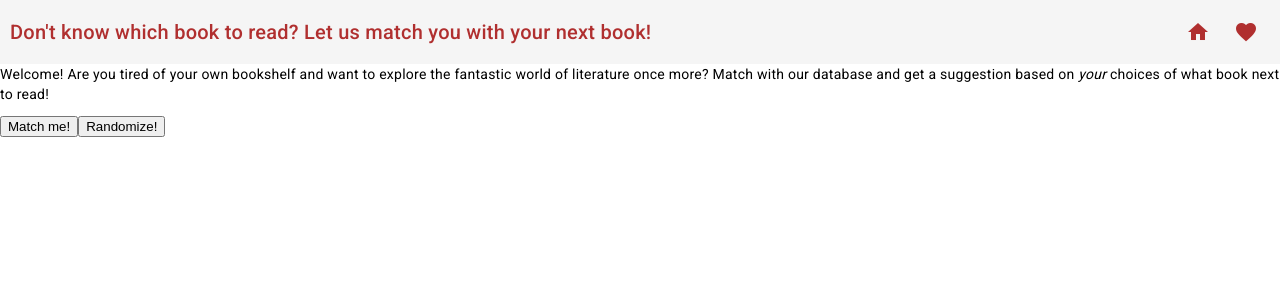
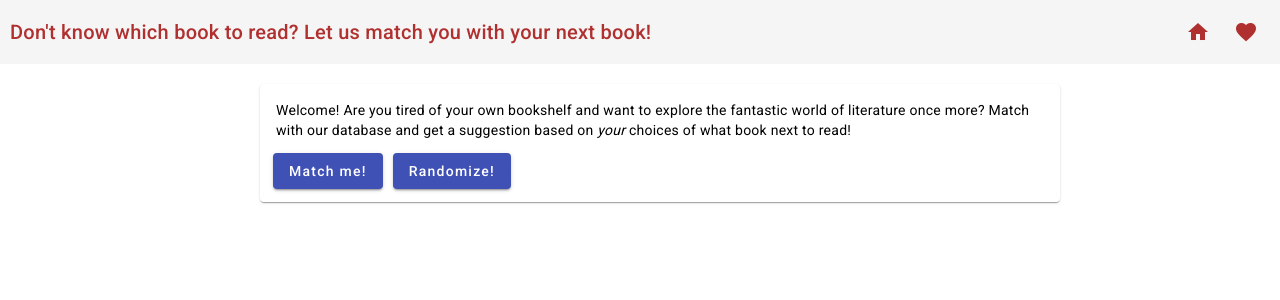
Before and after one commit to SnaffarN/EDAF90-Projekt, an Angular app in the folder my-angular-project/: page /home in a window 1280 px wide. Shown: the top 300 px of the page. Built offline with nearby package versions, Linux system fonts and the light colour scheme.

Commit message:
massa grajor

```diff
--- a/my-angular-project/src/app/app.component.css
+++ b/my-angular-project/src/app/app.component.css
@@ -12,3 +12,12 @@
  .home-button-spacer {
    flex: 1 1 auto;
  }
+
+ .content-container {
+    width: 800px;
+    margin: 20px;
+    position: absolute;
+    left: 50%;
+    -ms-transform: translateX(-50%);
+    transform: translateX(-50%);
+}
--- a/my-angular-project/src/app/app.component.html
+++ b/my-angular-project/src/app/app.component.html
@@ -10,5 +10,6 @@
         </button>
 </mat-toolbar-row>
 </mat-toolbar>
-
+<div class="content-container">
 <router-outlet></router-outlet>
+</div>
--- a/my-angular-project/src/app/book-search/book-search.component.css
+++ b/my-angular-project/src/app/book-search/book-search.component.css
@@ -4,7 +4,6 @@
 
 .book-search-card {
     margin: 10px;
-    width: 600px;
     align-self: center;
 }
 .form-container {
--- a/my-angular-project/src/app/home/home.component.css
+++ b/my-angular-project/src/app/home/home.component.css
@@ -0,0 +1,4 @@
+
+.button {
+    margin: 5px;
+  }
--- a/my-angular-project/src/app/home/home.component.html
+++ b/my-angular-project/src/app/home/home.component.html
@@ -1,6 +1,14 @@
-<div><p>Welcome! Are you tired of your own bookshelf and want to explore the fantastic world of literature once more?
-    Match with our database and get a suggestion based on <i>your</i> choices of what book next to read!</p>
+<div class="home-container">
+    <mat-card class="home-card">
+        <mat-card-content>
+            <p>Welcome! Are you tired of your own bookshelf and want to explore the fantastic world of literature once more?
+                Match with our database and get a suggestion based on <i>your</i> choices of what book next to read!
+            </p>
+        </mat-card-content>
+        <mat-card-actions>
+            <button class="button" mat-raised-button color="primary" routerLink="/book-search" (click)="onSearch()">Match me!</button>
+            <button class="button" mat-raised-button color="primary"routerLink="/recommend-books" (click)="onRandomize()">Randomize!</button>
+        </mat-card-actions>
+    </mat-card>
 
-    <button routerLink="/book-search">Match me!</button>
-    <button routerLink="/recommend-books">Randomize!</button>
 </div>
--- a/my-angular-project/src/app/home/home.component.ts
+++ b/my-angular-project/src/app/home/home.component.ts
@@ -1,4 +1,6 @@
 import { Component } from '@angular/core';
+import { Book } from '../Book';
+import { BookService } from '../services/book.service';
 
 @Component({
   selector: 'app-home',
@@ -7,4 +9,13 @@ import { Component } from '@angular/core';
 })
 export class HomeComponent {
 
+  public onRandomize() {
+    this.bookService.setRandomize(true);
+  }
+
+  public onSearch() {
+    this.bookService.setRandomize(false);
+  }
+
+  constructor(private bookService: BookService){}
 }
--- a/my-angular-project/src/app/recommend-book/recommend-book.component.css
+++ b/my-angular-project/src/app/recommend-book/recommend-book.component.css
@@ -1,20 +1,15 @@
-:host {
-    display: flex;
-    flex-direction: column;
-    align-items: flex-start;
-  }
-
-  .example-section {
+.example-section {
     margin: 12px 0;
-  }
-
-
-  .recommend-book-card {
-    margin: 10px;
-    width: 600px;
-    align-self: center;
 }
 
+.recommend-book-card {
+    margin: 10px;
+    align-items: center;
+}
+
+.button {
+  margin: 5px;
+}
 .recommend-book-button {
   flex: 1;
 }
--- a/my-angular-project/src/app/recommend-book/recommend-book.component.html
+++ b/my-angular-project/src/app/recommend-book/recommend-book.component.html
@@ -4,17 +4,16 @@
       <mat-card-title>We think you would really like...</mat-card-title>
     </mat-card-header>
     <mat-card-content>
-      {{getBestMatch().title}}
+      {{bookMatch.title}}
     </mat-card-content>
     <mat-card-actions>
-      <button mat-raised-button color="primary" (click)="saveBook()" (click)="openSnackBar()"> Sounds good!</button>
+      <button class="button" mat-raised-button color="primary" (click)="saveBook()" routerLink="/book-confirmation"> Sounds good!</button>
 
+      <div *ngIf="getRandomize()">
+        <button class="button" mat-raised-button color="primary" (click)="newSuggestion()">Give me a new suggestion</button>
+      </div>
 
-
-
-      <button mat-raised-button color="primary" (click)="newSuggestion()">Give me a new suggestion</button>
-
-      <button mat-raised-button color="primary" routerLink="/book-search">Change my choices</button>
+      <button class="button" mat-raised-button color="primary" routerLink="/book-search">Change my choices</button>
 
     </mat-card-actions>
   </mat-card>
--- a/my-angular-project/src/app/recommend-book/recommend-book.component.ts
+++ b/my-angular-project/src/app/recommend-book/recommend-book.component.ts
@@ -14,10 +14,14 @@ export class RecommendBookComponent implements OnInit{
 
   search = {} as Book;
   books = [] as Book[];
-  bookMatch = {} as Book;
+  bookMatch = {title: ""} as Book;
+  randomId: number = 0;
 
   newSuggestion(): void {
-    console.log("Generera nytt förslag");
+    let newBook = this.books[this.getRandomInt(this.books.length)];
+    while(newBook.title === this.bookMatch.title)
+      newBook = this.books[this.getRandomInt(this.books.length)];
+    this.bookMatch = newBook;
   }
 
   saveBook(): void {
@@ -28,8 +32,14 @@ export class RecommendBookComponent implements OnInit{
 
   ngOnInit(): void {
     this.search = this.bookService.getSearch();
-    this.bookService.getBooks().subscribe((books) =>
-      this.books = books);
+    this.bookService.getBooks().subscribe((books) => {
+      this.books = books;
+      if(this.bookService.getRandomize())
+        this.bookMatch = books[this.getRandomInt(books.length)];
+      else
+        this.bookMatch = this.getBestMatch();
+
+    })
   }
 
   private getMatchCount(search: Book, book: Book): number {
@@ -65,6 +75,14 @@ export class RecommendBookComponent implements OnInit{
     return this.books[bestMatchId - 1];
   }
 
+  public getRandomize() {
+    return this.bookService.getRandomize();
+  }
+
+  public getRandomInt(max: number): number {
+    return Math.floor(Math.random() * max);
+  }
+
   openSnackBar(){
     this._snackBar.open("Book was added to favorites");
   }
--- a/my-angular-project/src/app/services/book.service.ts
+++ b/my-angular-project/src/app/services/book.service.ts
@@ -7,6 +7,7 @@ import { Book } from '../Book';
 })
 export class BookService {
   private apiUrl = 'http://localhost:3000/'
+  private randomize = false;
 
   constructor(private http: HttpClient) {}
 
@@ -35,4 +36,12 @@ export class BookService {
     this.http.delete<Book>(this.apiUrl + 'savedBooks/' + book.id).subscribe(data => console.log(data));
   }
 
+  public setRandomize(randomize: boolean) {
+    this.randomize = randomize;
+  }
+
+  public getRandomize(): boolean {
+    return this.randomize;
+  }
+
 }
```
